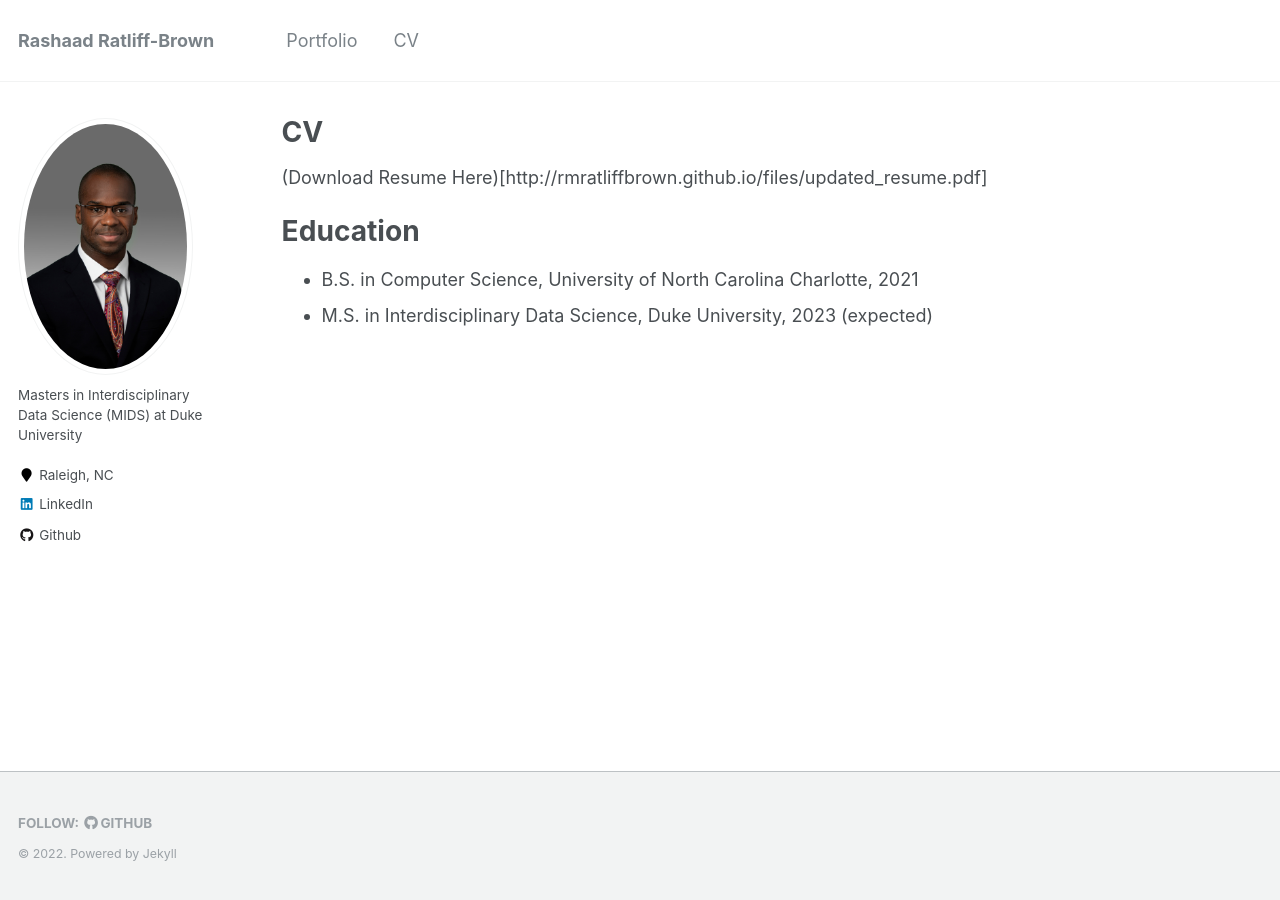
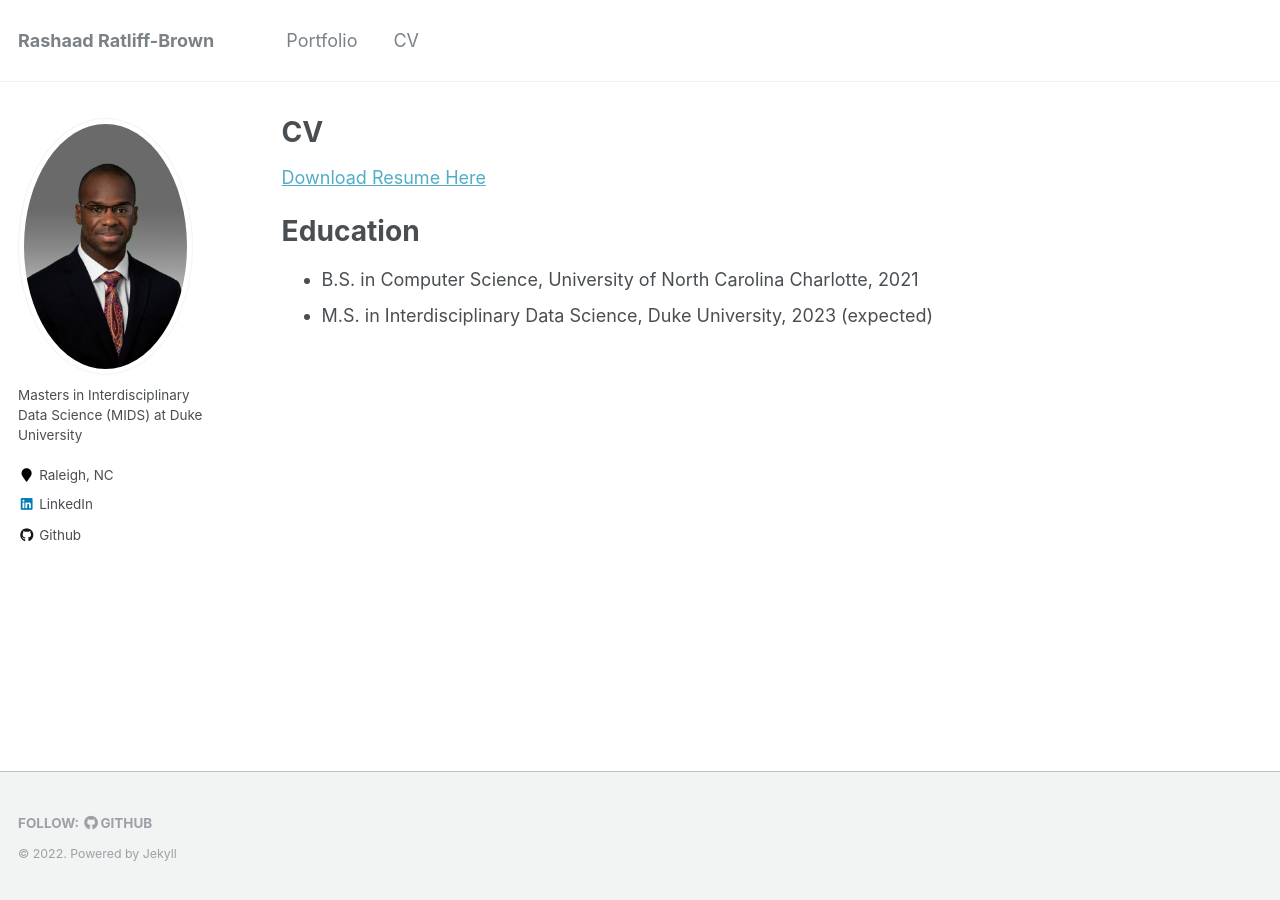
Before and after one commit to caratliff/caratliff.github.io, a Jekyll site: the page built from _pages/cv.md, in a window 1280 px wide. Built offline with Jekyll 4.4.1, drawn with Linux system fonts in a browser that asks for light colours.

Commit message:
Update cv.md

```diff
--- a/_pages/cv.md
+++ b/_pages/cv.md
@@ -9,7 +9,7 @@ redirect_from:
 
 {% include base_path %}
 
-(Download Resume Here)[http://rmratliffbrown.github.io/files/updated_resume.pdf]
+[Download Resume Here](http://rmratliffbrown.github.io/files/updated_resume.pdf)
 
 Education
 ======
```
